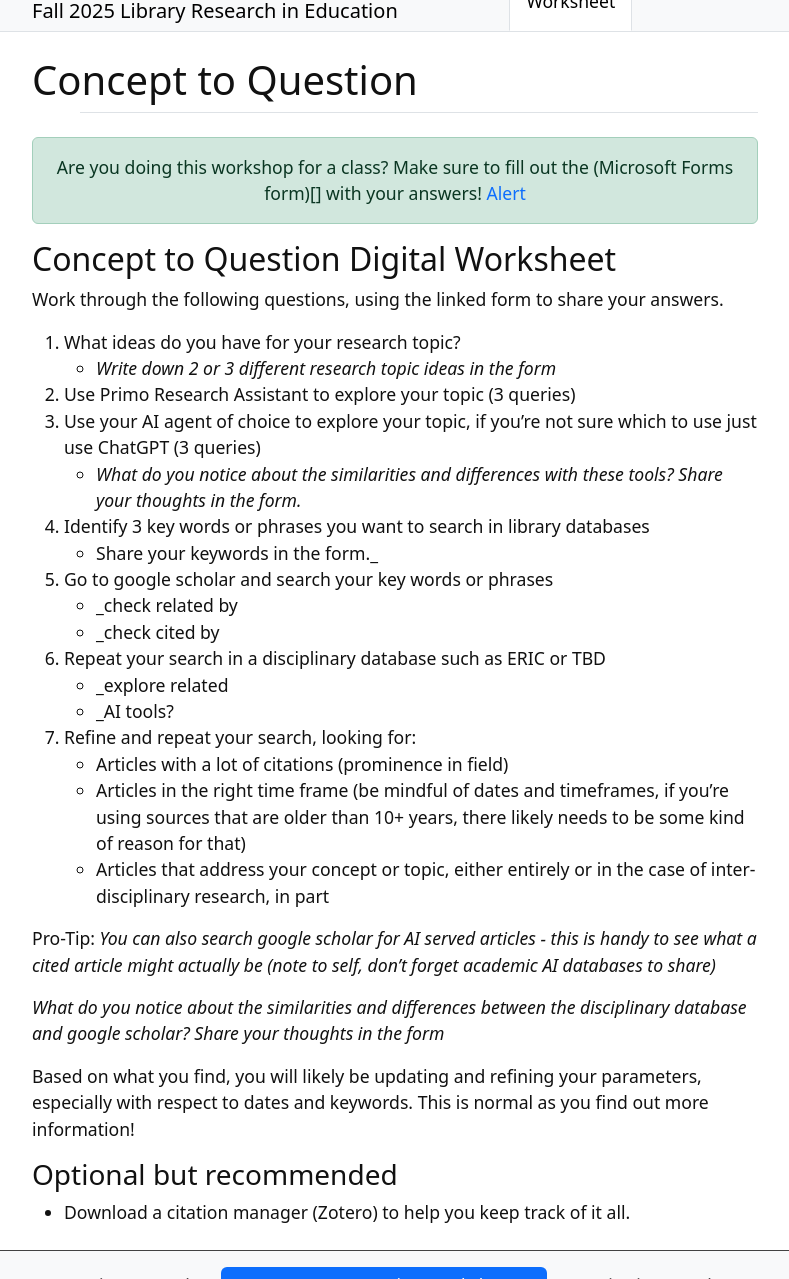
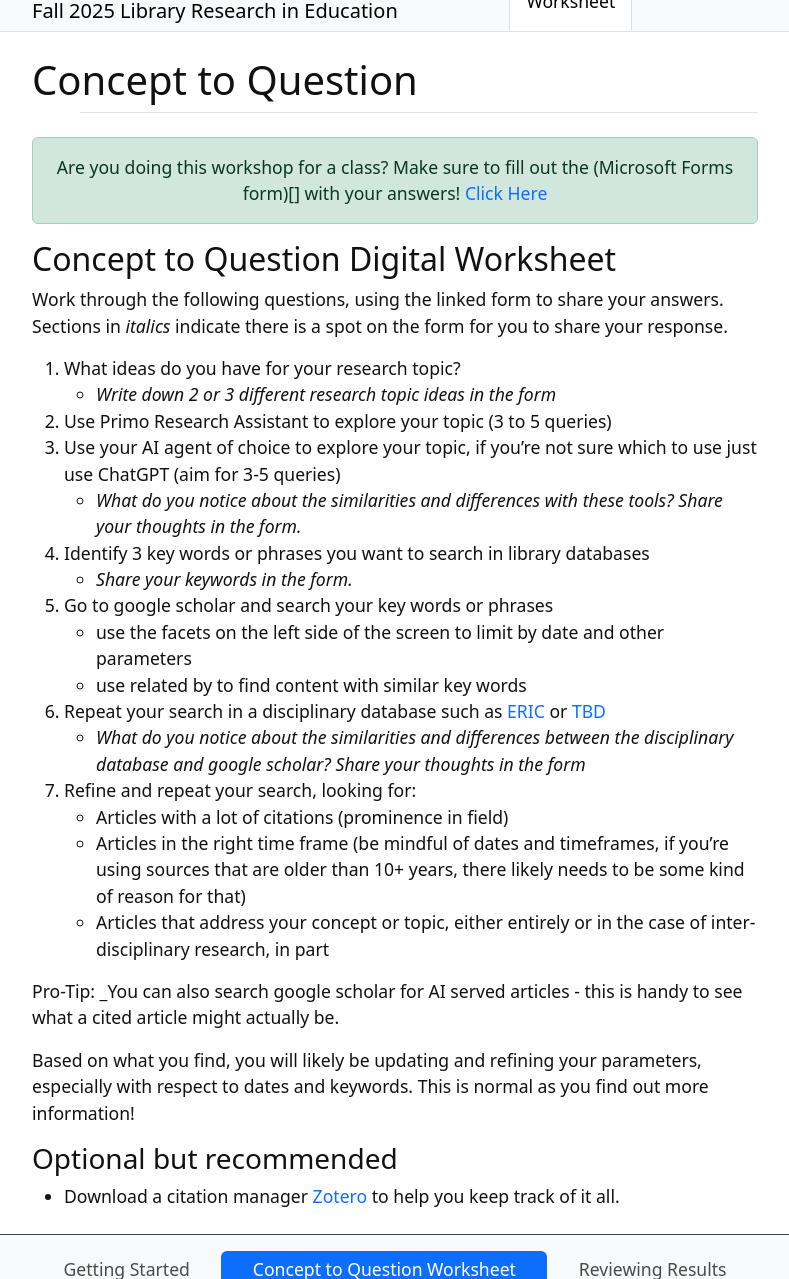
Before and after one commit to marcosvdotcom/Fall25_LibResearch, a Jekyll site: the page built from content/1-concept_to_question.md, in a window 1280 px wide and 1400 px high, cut to the strip 121-1400 px from the top of the window. Shown: the whole strip, without its empty margins (245-1034 px from the left). Built offline with Jekyll 4.4.1, drawn with Linux system fonts in a browser that asks for light colours.

Commit message:
ADDING content

```diff
--- a/content/1-concept_to_question.md
+++ b/content/1-concept_to_question.md
@@ -2,35 +2,32 @@
 title: Concept to Question
 nav: Concept to Question Worksheet
 ---
-{% include alert.html text="Are you doing this workshop for a class? Make sure to fill out the (Microsoft Forms form)[] with your answers! [Alert](https://getbootstrap.com/docs/4.1/components/alerts/)" align="center" color="success" %}
+{% include alert.html text="Are you doing this workshop for a class? Make sure to fill out the (Microsoft Forms form)[] with your answers! [Click Here](https://forms.google.com/123)" align="center" color="success" %}
 
 ## Concept to Question Digital Worksheet
 
-Work through the following questions, using the linked form to share your answers.
+Work through the following questions, using the linked form to share your answers. Sections in _italics_ indicate there is a spot on the form for you to share your response.
 
 1. What ideas do you have for your research topic?
 	- _Write down 2 or 3 different research topic ideas in the form_
-1. Use Primo Research Assistant to explore your topic (3 queries)
-1. Use your AI agent of choice to explore your topic, if you're not sure which to use just use ChatGPT (3 queries)
+1. Use Primo Research Assistant to explore your topic (3 to 5 queries)
+1. Use your AI agent of choice to explore your topic, if you're not sure which to use just use ChatGPT (aim for 3-5 queries)
 	- _What do you notice about the similarities and differences with these tools? Share your thoughts in the form._
 1. Identify 3 key words or phrases you want to search in library databases
-	- Share your keywords in the form._
+	- _Share your keywords in the form._
 1. Go to google scholar and search your key words or phrases
-	- _check related by
-	- _check cited by
-1. Repeat your search in a disciplinary database such as ERIC or TBD
-	- _explore related
-	- _AI tools?
+	- use the facets on the left side of the screen to limit by date and other parameters
+	- use related by to find content with similar key words
+1. Repeat your search in a disciplinary database such as [ERIC](https://www.google.com) or [TBD](TBD.com)
+	- _What do you notice about the similarities and differences between the disciplinary database and google scholar? Share your thoughts in the form_
 1. Refine and repeat your search, looking for:
 	- Articles with a lot of citations (prominence in field)
 	- Articles in the right time frame (be mindful of dates and timeframes, if you’re using sources that are older than 10+ years, there likely needs to be some kind of reason for that)
 	- Articles that address your concept or topic, either entirely or in the case of inter-disciplinary research, in part
 
-Pro-Tip: _You can also search google scholar for AI served articles - this is handy to see what a cited article might actually be (note to self, don’t forget academic AI databases to share)_
-
-_What do you notice about the similarities and differences between the disciplinary database and google scholar? Share your thoughts in the form_
+Pro-Tip: _You can also search google scholar for AI served articles - this is handy to see what a cited article might actually be.
 
 Based on what you find, you will likely be updating and refining your parameters, especially with respect to dates and keywords. This is normal as you find out more information!
 
 ### Optional but recommended
-- Download a citation manager (Zotero) to help you keep track of it all.
+- Download a citation manager [Zotero](https://Zotero.org) to help you keep track of it all.
```
Also changed, not shown: content/0-prep.md (+1 -1 lines), content/3-ai.md (+5 -1 lines), index.md (+2 -0 lines).
